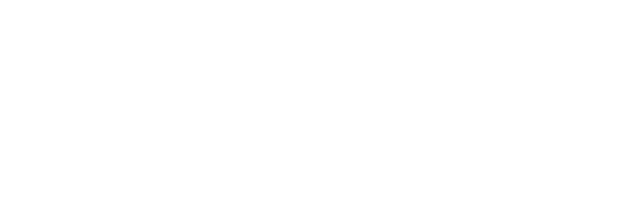
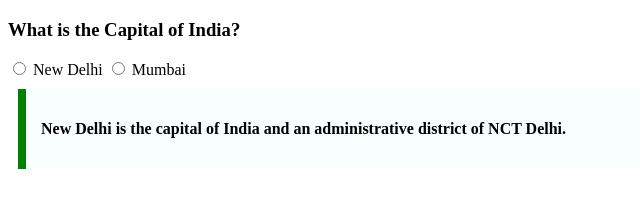
Before and after one commit to acciojob/trivia-pratibhasingh8, a website: page main.html in a window 1280 px wide. Shown: the whole page, without its empty margins (0-640 px from the left). Drawn offline with Linux system fonts and the light colour scheme.

Commit message:
created a submission

```diff
--- a/main.html
+++ b/main.html
@@ -7,6 +7,22 @@
 </head>
 
 <body>
+	<h3>What is the Capital of India?</h3>
+	<input type="radio" id="city1" name="city1">
+	<lable>New Delhi</lable>
+	<input type ="radio" id= "city2" name="city2">
+	<lable>Mumbai</lable>
+	<blockquote style="
+		max-width: 600px;
+		margin: 10px;
+		padding: 15px;
+		border-left: 8px solid green;
+        background-color: #f8fffe;
+        font-weight: bold;
+		">
+		<p>New Delhi is the capital of India and an administrative district of NCT Delhi.</p>
+	</blockquote>
+
 	<!-- the entire body must be written by student -->
     <script type="text/javascript" src="./script.js">
 </script>
```
